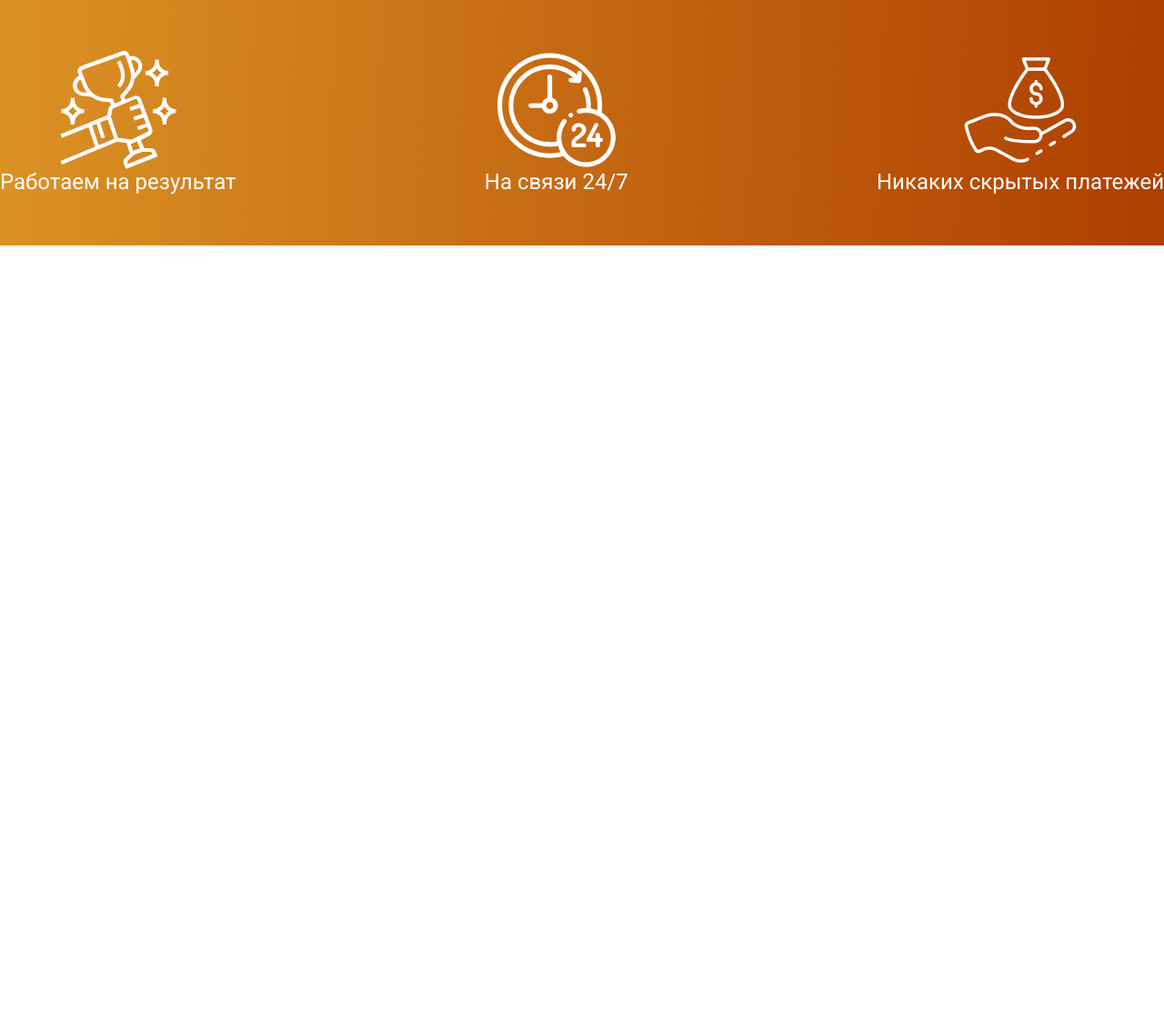
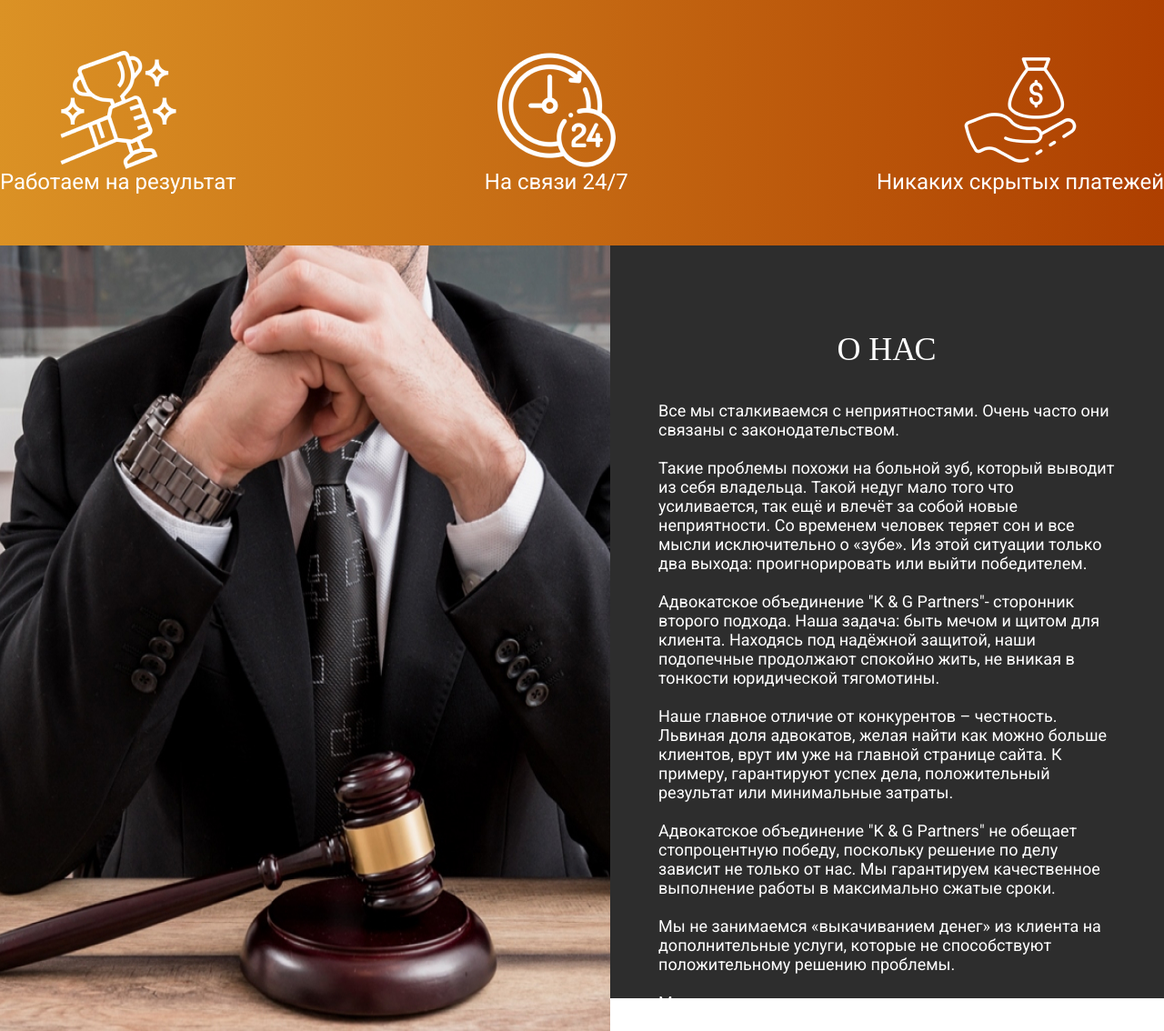
Before and after one commit to owerrride/kgp.github.io, a website: page src/index.html in a window 1280 px wide. Shown: the part 872-2006 px from the top of the page at 91% size. Before the commit the page ends 1142 px from the top, so only its background shows below. Drawn offline with nearby package versions, Linux system fonts and the light colour scheme.

Commit message:
Сделан блок "О нас"

```diff
--- a/src/index.html
+++ b/src/index.html
@@ -58,5 +58,28 @@
             </div>
         </div>
     </section>
+    <section class="about">
+        <!-- <div class="container"> -->
+            <div class="about__wrapper">
+                <img class="about__img" src="img/about.jpg" alt="about">
+                <div class="about__text">
+                    <h3 class="about__title">О нас</h3>
+                    Все мы сталкиваемся с неприятностями. Очень часто они связаны с законодательством.
+                    <br><br>
+                    Такие проблемы похожи на больной зуб, который выводит из себя владельца. Такой недуг мало того что усиливается, так ещё и влечёт за собой новые неприятности. Со временем человек теряет сон и все мысли исключительно о «зубе». Из этой ситуации только два выхода: проигнорировать или выйти победителем.
+                    <br><br>
+                    Адвокатское объединение "K & G Partners"- сторонник второго подхода. Наша задача: быть мечом и щитом для клиента. Находясь под надёжной защитой, наши подопечные продолжают спокойно жить, не вникая в тонкости юридической тягомотины.
+                    <br><br>
+                    Наше главное отличие от конкурентов – честность. Львиная доля адвокатов, желая найти как можно больше клиентов, врут им уже на главной странице сайта. К примеру, гарантируют успех дела, положительный результат или минимальные затраты.
+                    <br><br>
+                    Адвокатское объединение "K & G Partners" не обещает стопроцентную победу, поскольку решение по делу зависит не только от нас. Мы гарантируем качественное выполнение работы в максимально сжатые сроки.
+                    <br><br>
+                    Мы не занимаемся «выкачиванием денег» из клиента на дополнительные услуги, которые не способствуют положительному решению проблемы.
+                    <br><br>
+                    Мы относимся к нашему клиенту так, как хотели бы, чтобы относились к нам самим.
+                </div>
+            </div>
+        <!-- </div> -->
+    </section>
 </body>
 </html>
--- /dev/null
+++ b/src/sass/blocks/_about.scss
@@ -0,0 +1,29 @@
+.about {
+    height: 828px;
+    background: #2D2D2D;
+    &__wrapper {
+        display: flex;
+        justify-content: space-around;
+    }
+    &__title {
+        padding-top: 51px;
+        font-family: 'Playfair Display';
+        text-align: center;
+        font-style: normal;
+        font-weight: 400;
+        font-size: 36px;
+        line-height: 48px;
+        text-transform: uppercase;
+        color: #FFFFFF;
+    }
+    &__text {
+        padding-left: 53px;
+        padding-right: 54px;
+        font-family: 'Roboto';
+        font-style: normal;
+        font-weight: 400;
+        font-size: 18px;
+        line-height: 21px;
+        color: #FFFFFF;
+    }
+}
--- a/src/sass/style.scss
+++ b/src/sass/style.scss
@@ -10,3 +10,4 @@ body {
 @import 'blocks/main';
 @import 'blocks/buttons';
 @import 'blocks/priv';
+@import 'blocks/about';
```
Also changed, not shown: src/css/style.min.css, src/img/about.jpg (added).
